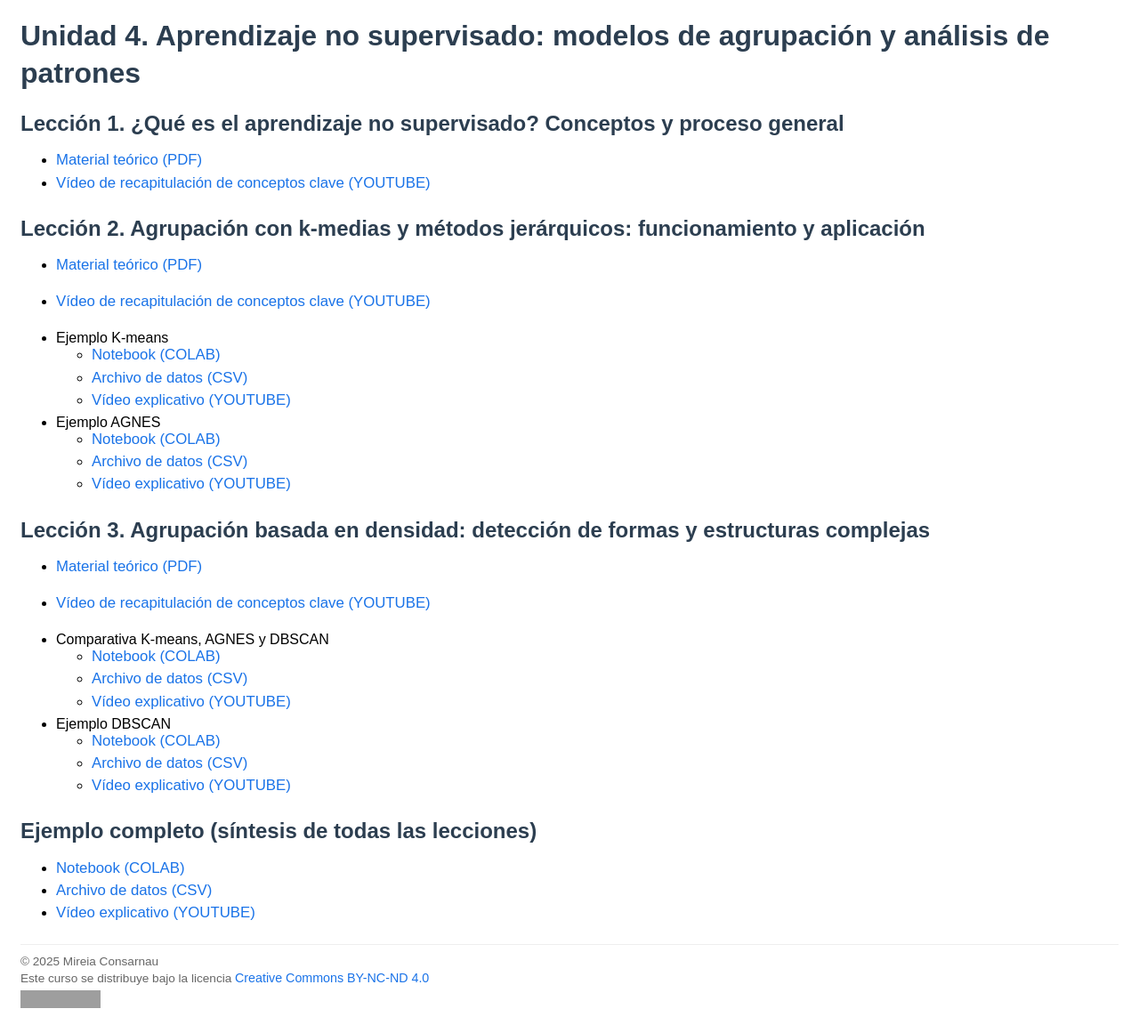
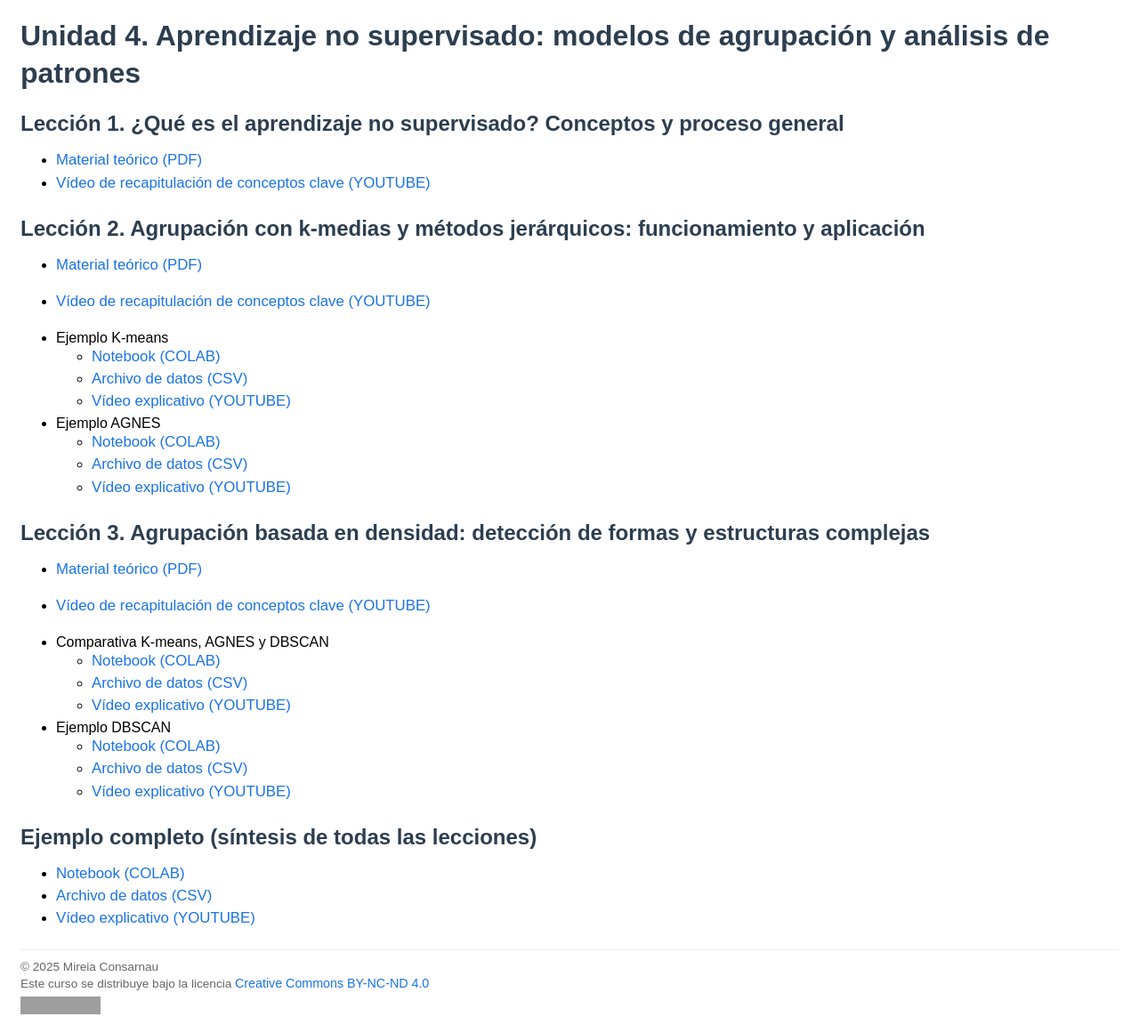
Before and after one commit to mireiaconsarnau/machine_learning, a Jekyll site: the page built from unidad4.md, in a window 1280 px wide. Shown: the whole page at 89% size. Built offline with Jekyll 4.4.1, drawn with Linux system fonts in a browser that asks for light colours; grey boxes are pictures that could not be loaded.

Commit message:
Update custom.css

```diff
--- a/assets/css/custom.css
+++ b/assets/css/custom.css
@@ -45,6 +45,10 @@
   line-height: 1.2;
 }
 
+/* Añade margen superior solo al primer elemento de las sublistas */
+li > ul > li:first-child {
+  margin-top: 0.1em;
+}
 
 /* Responsividad básica */
 @media (max-width: 600px) {
```
